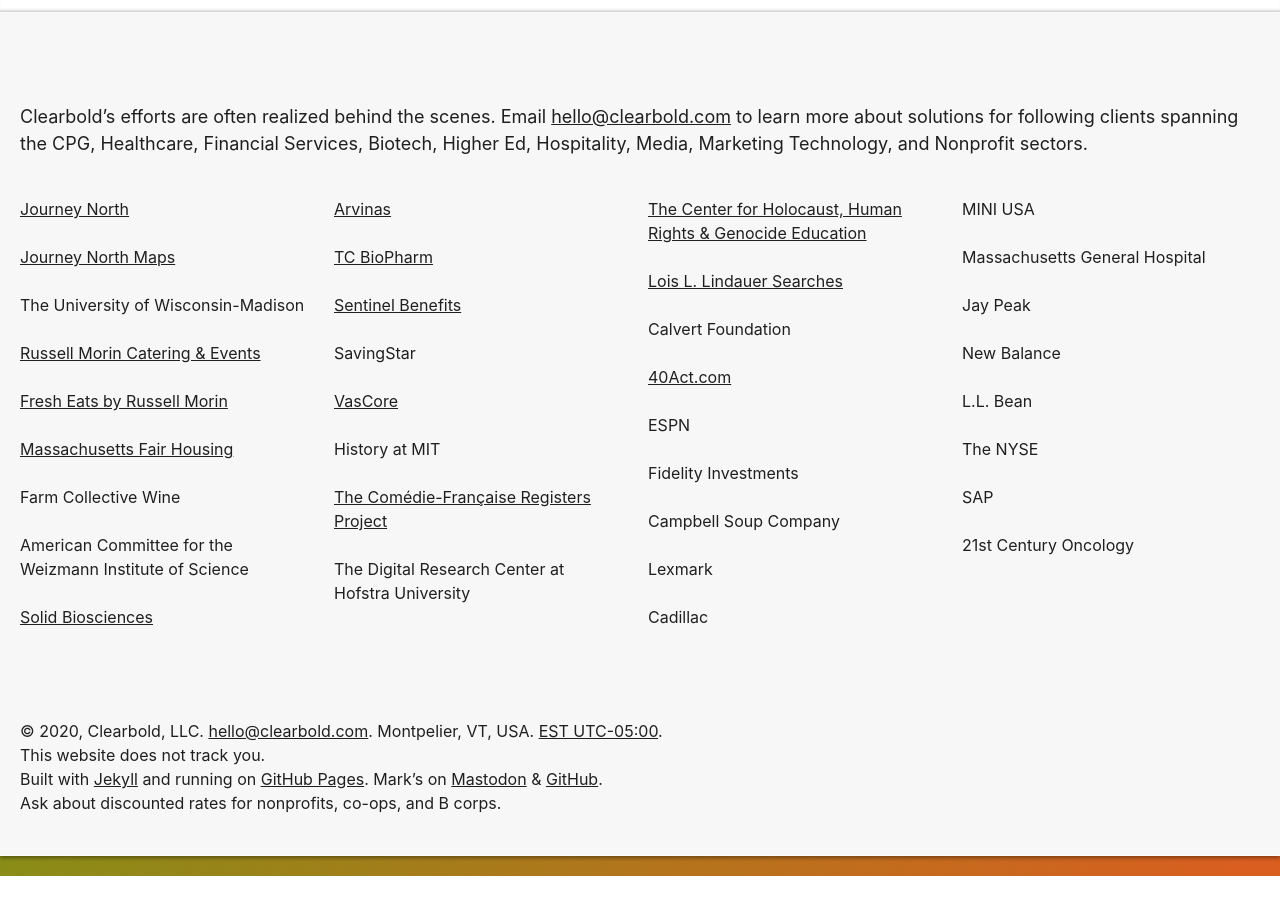
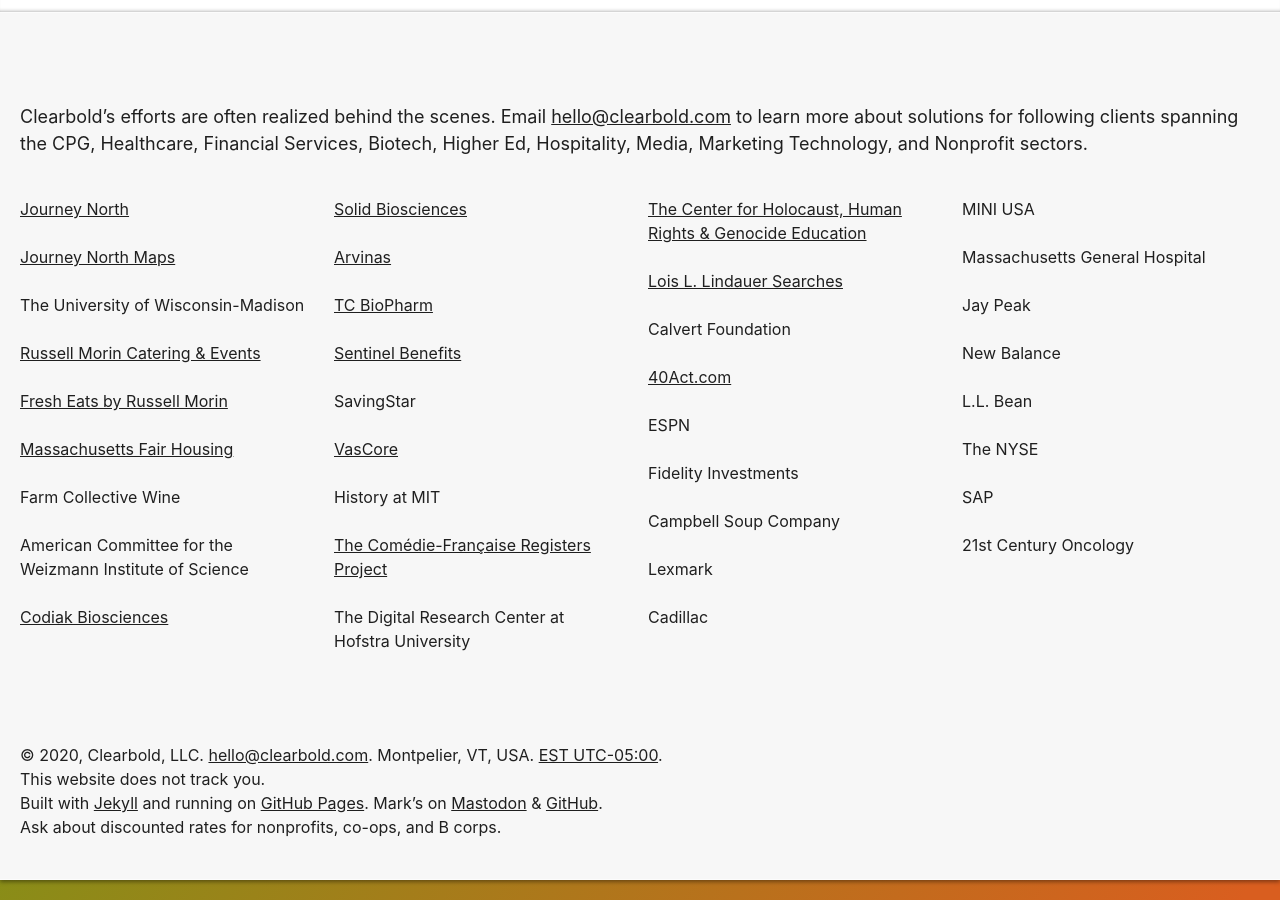
Before and after one commit to clearbold/clearbold.github.io, a Jekyll site: the page built from jn.html, in a window 1280 px wide and 900 px high, scrolled down 3336 px. Built offline with Jekyll 4.4.1, drawn with Linux system fonts in a browser that asks for light colours; before the commit the page ends 4212 px from its top, so only the background shows below that.

Commit message:
Adding Codiak to portfolio links

```diff
--- a/_layouts/home.html
+++ b/_layouts/home.html
@@ -113,6 +113,7 @@
                     <li><a href="https://www.massfairhousing.org/">Massachusetts Fair Housing</a></li>
                     <li>Farm Collective Wine</li>
                     <li>American Committee for the Weizmann Institute of&nbsp;Science</li>
+                    <li><a href="https://www.codiakbio.com">Codiak Biosciences</a></li>
                     <li><a href="https://solidbio.com">Solid Biosciences</a></li>
                     <li><a href="https://www.arvinas.com">Arvinas</a></li>
                     <li><a href="https://www.tcbiopharm.com">TC BioPharm</a></li>
--- a/_layouts/jn.html
+++ b/_layouts/jn.html
@@ -97,6 +97,7 @@
                     <li><a href="https://www.massfairhousing.org/">Massachusetts Fair Housing</a></li>
                     <li>Farm Collective Wine</li>
                     <li>American Committee for the Weizmann Institute of&nbsp;Science</li>
+                    <li><a href="https://www.codiakbio.com">Codiak Biosciences</a></li>
                     <li><a href="https://solidbio.com">Solid Biosciences</a></li>
                     <li><a href="https://www.arvinas.com">Arvinas</a></li>
                     <li><a href="https://www.tcbiopharm.com">TC BioPharm</a></li>
```
